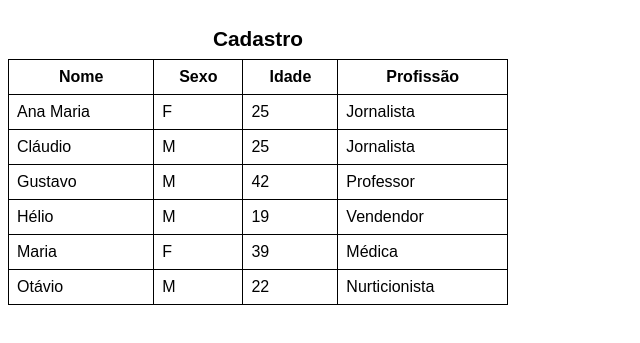
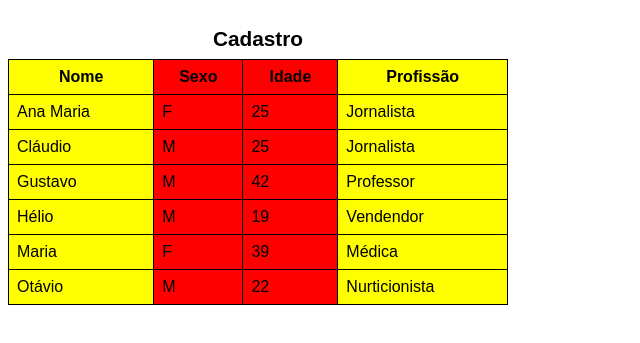
Before and after one commit to KaioG9/html-css, a plain HTML site: page Exercicios/ex0022/tabela005.html in a window 1280 px wide. Shown: the part 61-404 px from the top of the page, without its empty margins (0-640 px from the left). Drawn offline with Linux system fonts and the light colour scheme.

Commit message:
Atualização de Tabela

```diff
--- a/Exercicios/ex0022/tabela005.html
+++ b/Exercicios/ex0022/tabela005.html
@@ -26,12 +26,33 @@
             border: 1px solid black;
             padding: 8px;
         }
+
+        tr.destaque {
+            background-color: chartreuse;
+        }
+
+        col.cnome {
+            background-color: chartreuse;
+        }
+
+        .amarelo {
+            background-color: yellow;
+        }
+
+        .vermelho {
+            background-color: red;
+        }
     </style>
 </head>
 <body>
     <h1>Exercicio de Tabela</h1>
 
     <table>
+        <colgroup>
+            <col class="amarelo">
+            <col class="vermelho" span="2">
+            <col class="amarelo">
+        </colgroup>
         <caption>Cadastro</caption>
         <tr>
             <th scope="col">Nome</th>
```
